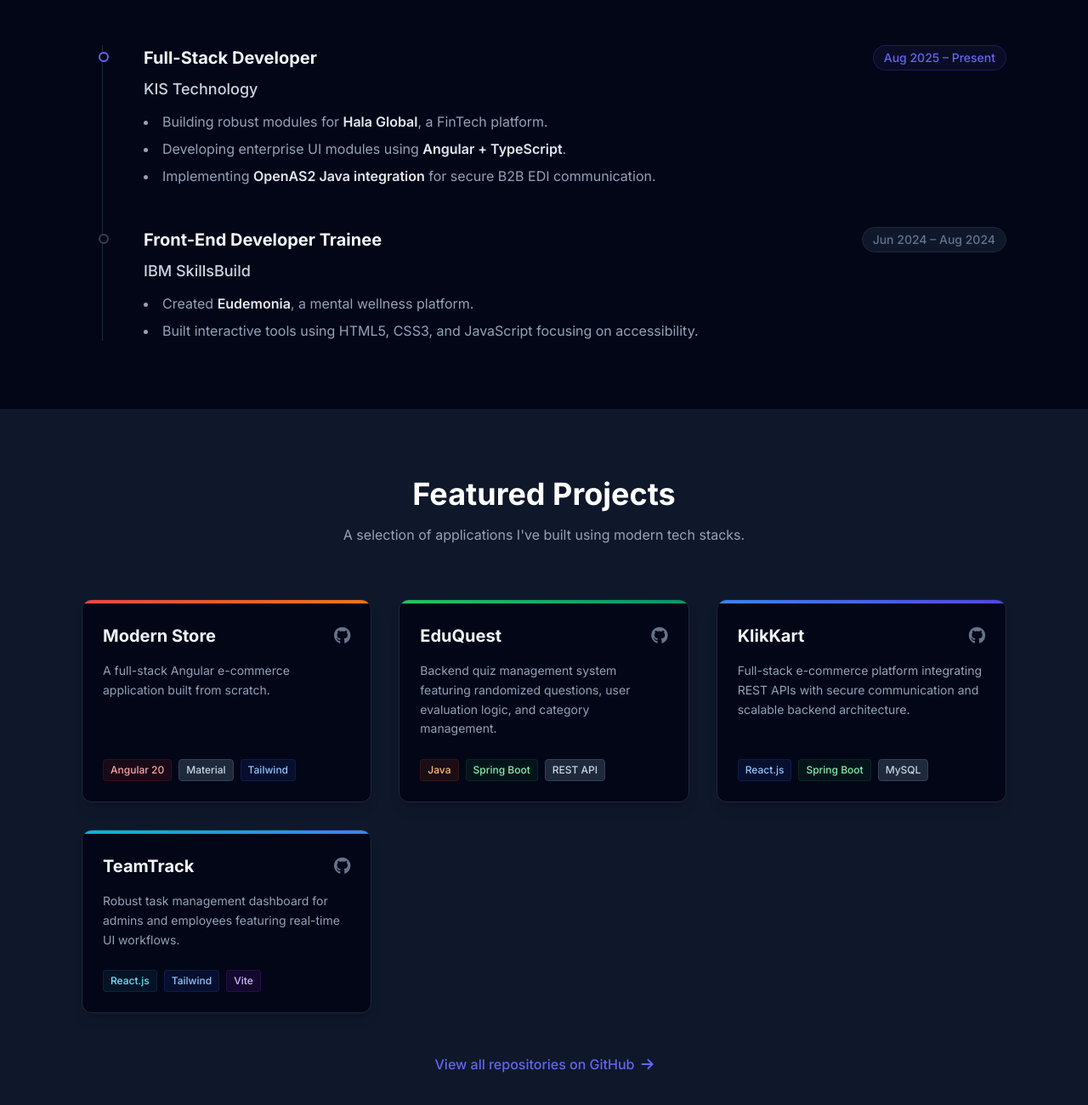
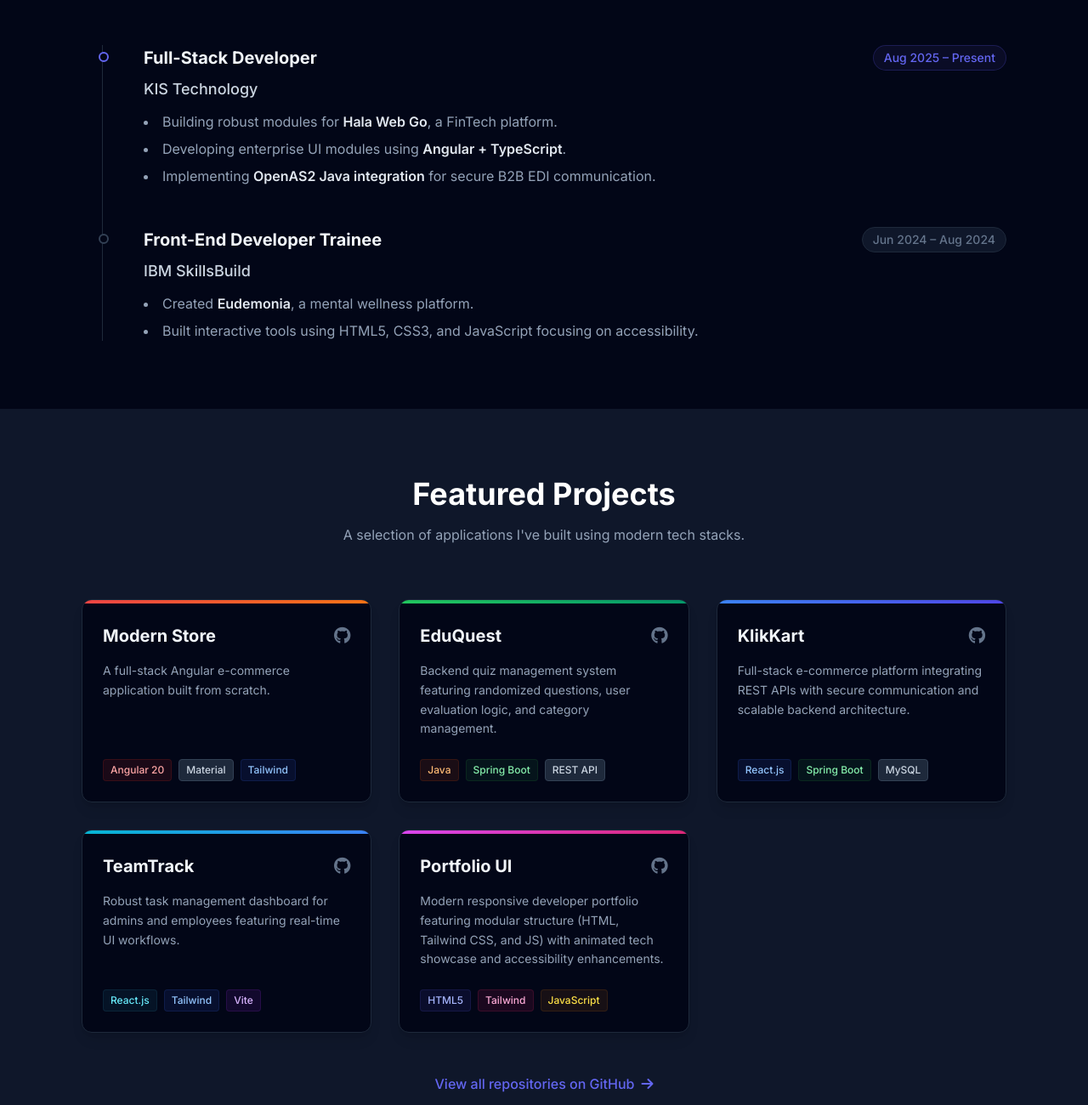
Before and after one commit to Ankur071/Portfolio-UI, a plain HTML site: page index.html in a window 1280 px wide. Shown: the part 860-2160 px from the top of the page at 85% size. Drawn offline with nearby package versions, Linux system fonts and the light colour scheme.

Commit message:
feat(projects): add Portfolio UI as fifth featured project
Adds new card with gradient accent, tech stack badges (HTML5, Tailwind, JavaScript), and repository link.

Enhances showcase completeness and visual variety.

```diff
--- a/index.html
+++ b/index.html
@@ -78,7 +78,7 @@
                     Hi, I'm <span class="text-primary">Ankur Yadav</span>
                 </h1>
                 <p class="text-lg md:text-xl text-slate-400 mb-8 max-w-2xl leading-relaxed fade-in-up delay-200">
-                    A passionate <strong>Full-Stack Developer</strong> building scalable web applications with <span class="text-slate-200 font-medium">Java, Spring Boot</span>, <span class="text-slate-200 font-medium">Angular</span>, and <span class="text-slate-200 font-medium">React</span>. Currently an MCA student at IET Lucknow creating clean, maintainable systems for FinTech and Enterprise sectors.
+                    A passionate <strong>Full-Stack Developer</strong> building scalable web applications with <span class="text-slate-200 font-medium">Java</span>,<span class="text-slate-200 font-medium"> Spring Boot</span>,<span class="text-slate-200 font-medium">Angular</span> and <span class="text-slate-200 font-medium">React</span>. An MCA student at IET Lucknow creating clean, maintainable systems for FinTech and Enterprise sectors.
                 </p>
 
                 <div class="flex flex-wrap justify-center md:justify-start gap-4 fade-in-up delay-300">
@@ -161,7 +161,7 @@
                     </div>
                     <h4 class="text-lg text-slate-300 font-medium mb-3">KIS Technology</h4>
                     <ul class="list-disc list-inside text-slate-400 space-y-2">
-                        <li>Building robust modules for <span class="font-semibold text-slate-200">Hala Global</span>, a FinTech platform.</li>
+                        <li>Building robust modules for <span class="font-semibold text-slate-200">Hala Web Go</span>, a FinTech platform.</li>
                         <li>Developing enterprise UI modules using <span class="font-semibold text-slate-200">Angular + TypeScript</span>.</li>
                         <li>Implementing <span class="font-semibold text-slate-200">OpenAS2 Java integration</span> for secure B2B EDI communication.</li>
                     </ul>
@@ -260,10 +260,27 @@
                         </div>
                     </div>
                 </div>
+
+                <!-- Project 5: Portfolio UI -->
+                <div class="bg-dark rounded-xl shadow-lg hover:shadow-2xl hover:shadow-pink-900/20 transition-all duration-300 overflow-hidden border border-slate-800 flex flex-col group">
+                    <div class="h-1 bg-gradient-to-r from-fuchsia-500 to-pink-600 group-hover:h-2 transition-all duration-300"></div>
+                    <div class="p-6 flex-1 flex flex-col">
+                        <div class="flex justify-between items-start mb-4">
+                            <h3 class="text-xl font-bold text-slate-100 group-hover:text-pink-400 transition-colors">Portfolio UI</h3>
+                            <a href="https://github.com/Ankur071/Portfolio-UI" target="_blank" class="text-slate-500 hover:text-white transition-colors"><i class="fab fa-github text-xl"></i></a>
+                        </div>
+                        <p class="text-slate-400 mb-6 flex-1 text-sm leading-relaxed">Modern responsive developer portfolio featuring modular structure (HTML, Tailwind CSS, and JS) with animated tech showcase and accessibility enhancements.</p>
+                        <div class="flex flex-wrap gap-2 mt-auto">
+                            <span class="px-2 py-1 text-xs font-medium text-indigo-300 bg-indigo-900/20 rounded border border-indigo-900/30">HTML5</span>
+                            <span class="px-2 py-1 text-xs font-medium text-pink-300 bg-pink-900/20 rounded border border-pink-900/30">Tailwind</span>
+                            <span class="px-2 py-1 text-xs font-medium text-yellow-300 bg-yellow-900/20 rounded border border-yellow-900/30">JavaScript</span>
+                        </div>
+                    </div>
+                </div>
             </div>
 
             <div class="mt-12 text-center">
-                <a href="https://github.com/Ankur071?tab=repositories" target="_blank" class="inline-flex items-center font-medium text-primary hover:text-indigo-400 transition-colors">
+                <a href="https://github.com/Ankur071" target="_blank" class="inline-flex items-center font-medium text-primary hover:text-indigo-400 transition-colors">
                     View all repositories on GitHub <i class="fas fa-arrow-right ml-2"></i>
                 </a>
             </div>
```
